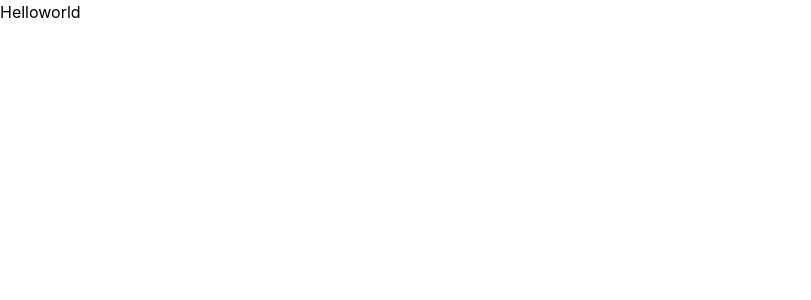
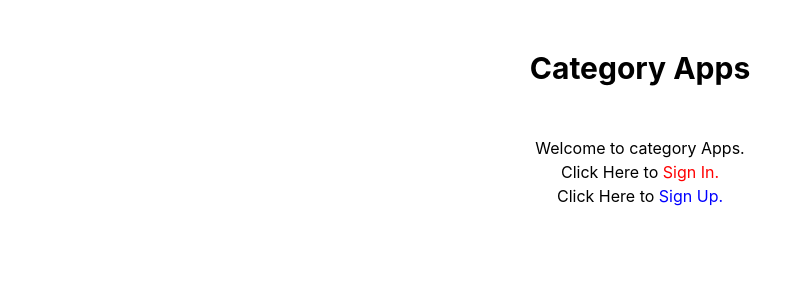
Before and after one commit to firmanasgani/module-4-apps, a React (Create React App) app: page / in a window 1280 px wide. Shown: the top 300 px of the page, without its empty margins (0-811 px from the left). Built offline with nearby package versions, Linux system fonts and the light colour scheme; the HTML template or start-up script is replaced by a standard one.

Commit message:
add changed. create components for route index

```diff
--- a/src/App.tsx
+++ b/src/App.tsx
@@ -1,29 +1,29 @@
 import "./App.css";
 import Register from "./Pages/Register";
 import { BrowserRouter, Routes, Route } from "react-router-dom";
+import { NotLoginYet } from "./components/NotLoginYet";
 import Signup from "./Pages/Signup";
 import Signin from "./Pages/Signin";
+import Home from "./Pages/Home";
 
 const HelloWorld = () => {
-  const token = localStorage.getItem('token')
-  return token ? <h1>Get token</h1> : <h1>Helloworld</h1>
-}
+  const token = localStorage.getItem("token");
+  return token ? <Home /> : <NotLoginYet />;
+};
 const App = () => {
-  return(
+  return (
     <>
       <BrowserRouter>
         <Routes>
-          <Route index  path="/" element={<HelloWorld />}/>
+          <Route index path="/" element={<HelloWorld />} />
           <Route path="/register" element={<Register />} />
-          <Route path="/signup" element={<Signup/>} />
+          <Route path="/signup" element={<Signup />} />
           <Route path="/signin" element={<Signin />} />
           <Route path="/dashboard" element={<HelloWorld />} />
-
         </Routes>
       </BrowserRouter>
     </>
-  )
-
+  );
 };
 
 export default App;
--- /dev/null
+++ b/src/Pages/Home.tsx
@@ -0,0 +1,8 @@
+const Home = () => {
+
+    return (
+        <div>Home</div>
+    )
+}
+
+export default Home
--- /dev/null
+++ b/src/components/NotLoginYet.tsx
@@ -0,0 +1,19 @@
+import { Link } from 'react-router-dom'
+import Header from './Header/Index';
+
+export const NotLoginYet = () => {
+    return (
+      <>
+        <Header />
+        <div  className="flex justify-center items-center" style={{flexDirection: 'column', height: '100%'}}>
+          Welcome to category Apps.
+          <div>
+            Click Here to <Link to="/signin" style={{color: 'red'}}>Sign In.</Link>
+          </div>
+          <div>
+            Click Here to <Link to="/signup" style={{color: 'blue'}}>Sign Up.</Link>
+          </div>
+        </div>
+      </>
+    );
+  };
--- a/src/components/Utils/localStorage.ts
+++ /dev/null
@@ -1,5 +0,0 @@
-const local = () => {
-
-}
-
-export  {local}
```
Also changed, not shown: src/components/Utils/Users.ts (line endings or trailing spaces).
